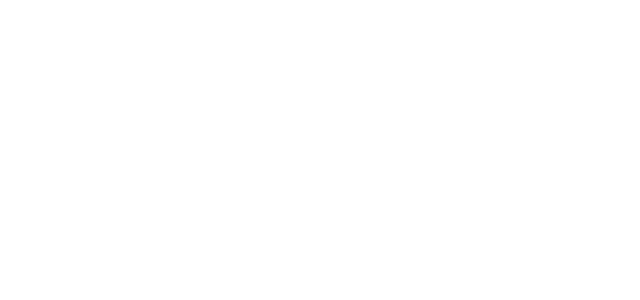
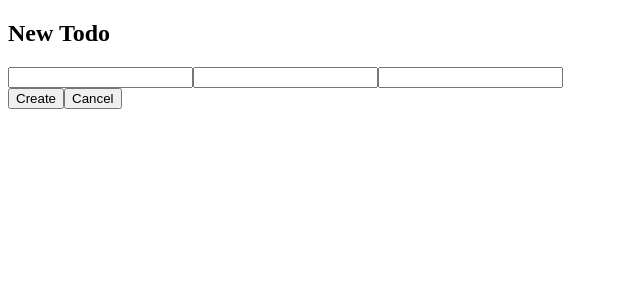
Before and after one commit to edvardakerman/Todo-App, a React (Create React App) app in the folder client/: page /Create in a window 1280 px wide. Shown: the top 300 px of the page, without its empty margins (0-640 px from the left). Built offline with nearby package versions, Linux system fonts and the light colour scheme.

Commit message:
create todo component

```diff
--- a/client/src/App.js
+++ b/client/src/App.js
@@ -2,6 +2,7 @@ import React from "react";
 import { Route } from "react-router-dom";
 
 import TodoList from "./components/TodoList";
+import CreateTodo from "./components/CreateTodo";
 
 const App = () => {
   return (
@@ -9,6 +10,9 @@ const App = () => {
       <Route exact path="/">
         <TodoList />
       </Route>
+      <Route exact path="/Create">
+        <CreateTodo />
+      </Route>
     </div>
   );
 };
--- /dev/null
+++ b/client/src/components/CreateTodo.jsx
@@ -0,0 +1,55 @@
+import React, { useState } from "react";
+import { useHistory } from "react-router-dom";
+
+const CreateTodo = () => {
+  const [formFields, setFormFields] = useState(null);
+  const history = useHistory();
+
+  const handleChange = (value, fieldId) => {
+    const payload = { ...formFields };
+    payload[fieldId] = value;
+    setFormFields(payload);
+  };
+
+  console.log(formFields);
+
+  const changeHandler = (event) =>
+    handleChange(event.target.value, event.target.id);
+
+  const handleCreateTodo = async (event) => {
+    event.preventDefault();
+    const url = "http://localhost:3000/api/todo";
+    const obj = {
+      headers: {
+        "Content-Type": "application/json",
+      },
+      method: "POST",
+      body: JSON.stringify(formFields),
+    };
+    const response = await fetch(url, obj);
+    if (!response.ok) {
+      throw new Error("Something went wrong!");
+    }
+    history.push(`/`);
+  };
+
+  const handleCancel = () => {
+    history.push(`/`);
+  };
+
+  return (
+    <section>
+      <form onSubmit={handleCreateTodo} onChange={changeHandler}>
+        <h1>New Todo</h1>
+        <input label="Title:" id="task_title" type="text" />
+        <input label="Description:" id="task_body" type="text" />
+        <input label="Id:" id="task_id" type="number" />
+        <div>
+          <button>Create</button>
+          <button onClick={handleCancel}>Cancel</button>
+        </div>
+      </form>
+    </section>
+  );
+};
+export default CreateTodo;
```
